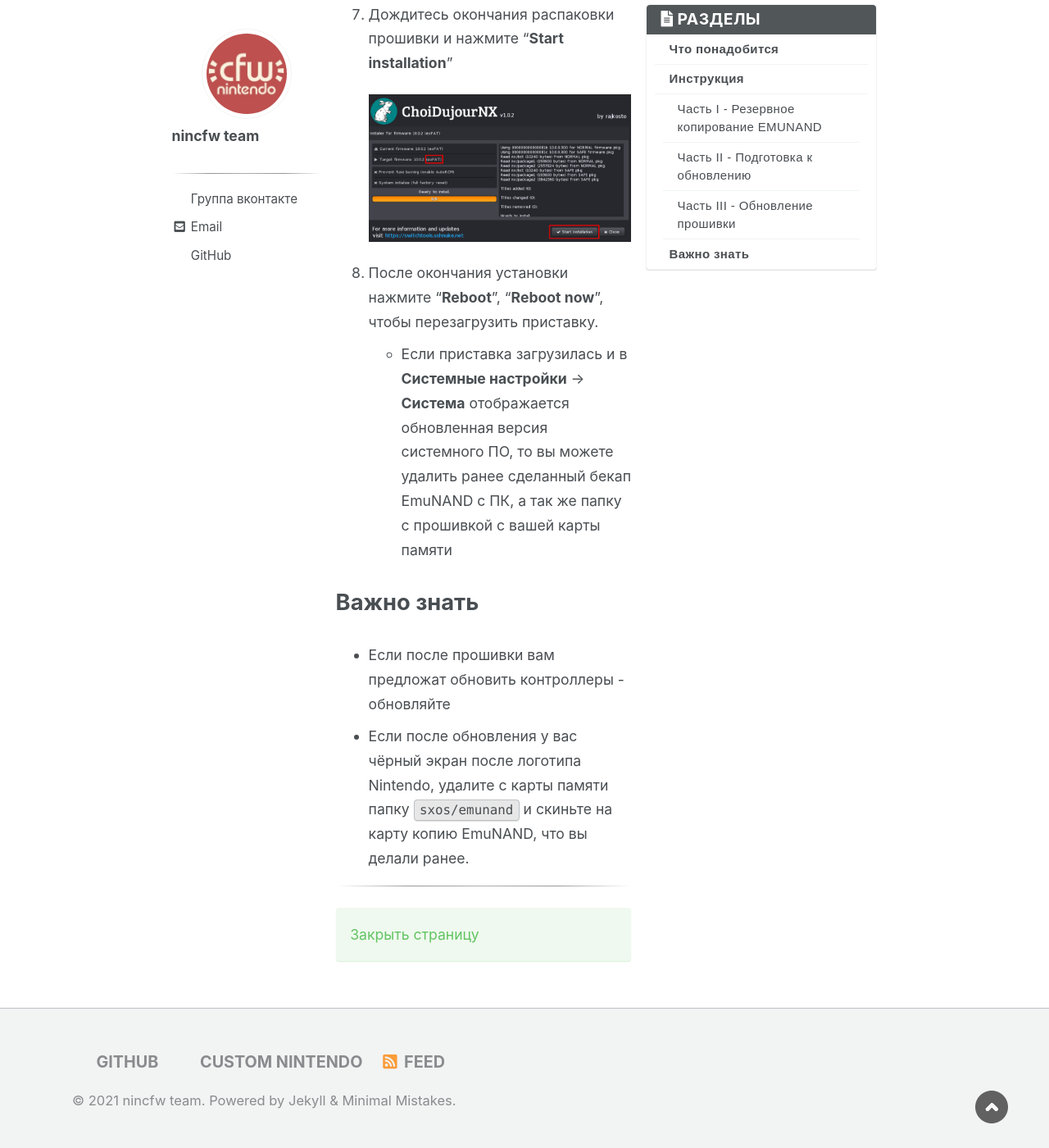
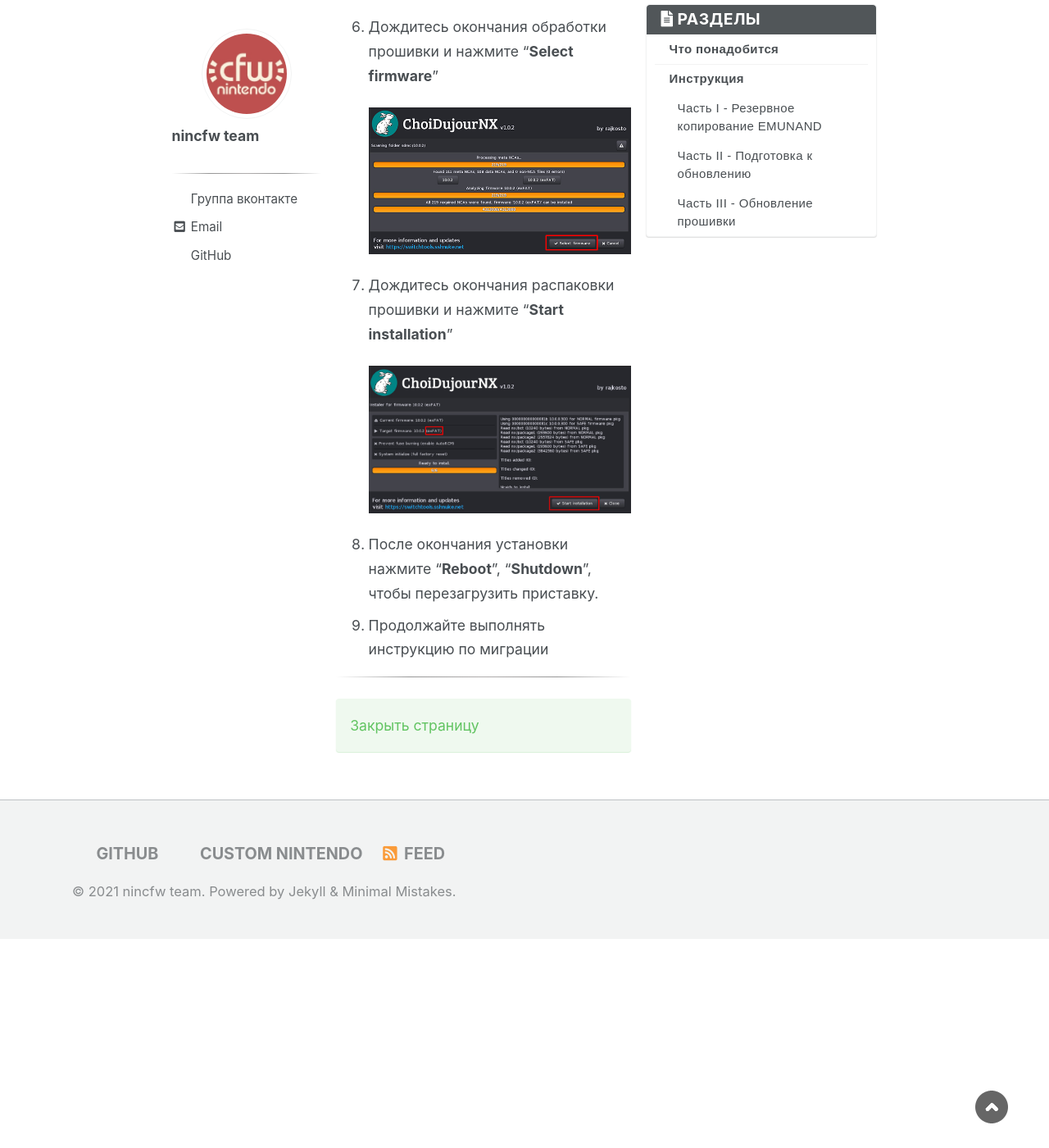
Before and after one commit to rashevskyv/sx, a Jekyll site: the page built from _pages/update-to-latest.md, in a window 1280 px wide and 1400 px high, scrolled down 4209 px. Shown: the whole window at 82% size. Built offline with Jekyll 4.4.1, drawn with Linux system fonts in a browser that asks for light colours; nearby versions of some CDN libraries; some of the changed text lies outside the part shown.

Commit message:
migration fixes

```diff
--- a/_pages/update-to-latest.md
+++ b/_pages/update-to-latest.md
@@ -7,6 +7,9 @@
 
 Эта страница предназначена только для обновления SX OS! Если вы прешли сюда обновлять Atmosphere, то [делайте это по соответствующему гайду](https://switch.customfw.xyz/update-to-latest)
 {: .notice--warning}
+
+Никогда не обновляйте SysNAND этим методом! Он предназначен **только** для использования EmuNAND! SysNAND обновляется **только** стандартным способом, через настройки! Обновивши SysNAND через ChoiDujourNX на Mariko, вы гарантированно получите брик при попытке зайти в SysNAND!
+{: .notice--danger}
 
 ## Что понадобится
 
@@ -71,13 +74,8 @@
 	![]({{ base_path }}/images/screenshots/choi/start.png)
 	{: .text-center}
 
-1. После окончания установки нажмите "**Reboot**", "**Reboot now**", чтобы перезагрузить приставку.
-	* Если приставка загрузилась и в **Системные настройки** -> **Система** отображается обновленная версия системного ПО, то вы можете удалить ранее сделанный бекап EmuNAND с ПК, а так же папку с прошивкой с вашей карты памяти
-
-## Важно знать
-
-* Если после прошивки вам предложат обновить контроллеры - обновляйте
-* Если после обновления у вас чёрный экран после логотипа Nintendo, удалите с карты памяти папку `sxos/emunand` и скиньте на карту копию EmuNAND, что вы делали ранее.
+1. После окончания установки нажмите "**Reboot**", "**Shutdown**", чтобы перезагрузить приставку.
+1. Продолжайте выполнять инструкцию по миграции
 
 ___
 
```
Also changed, not shown: _includes/inc/whitenand.md (+1 -1 lines).
